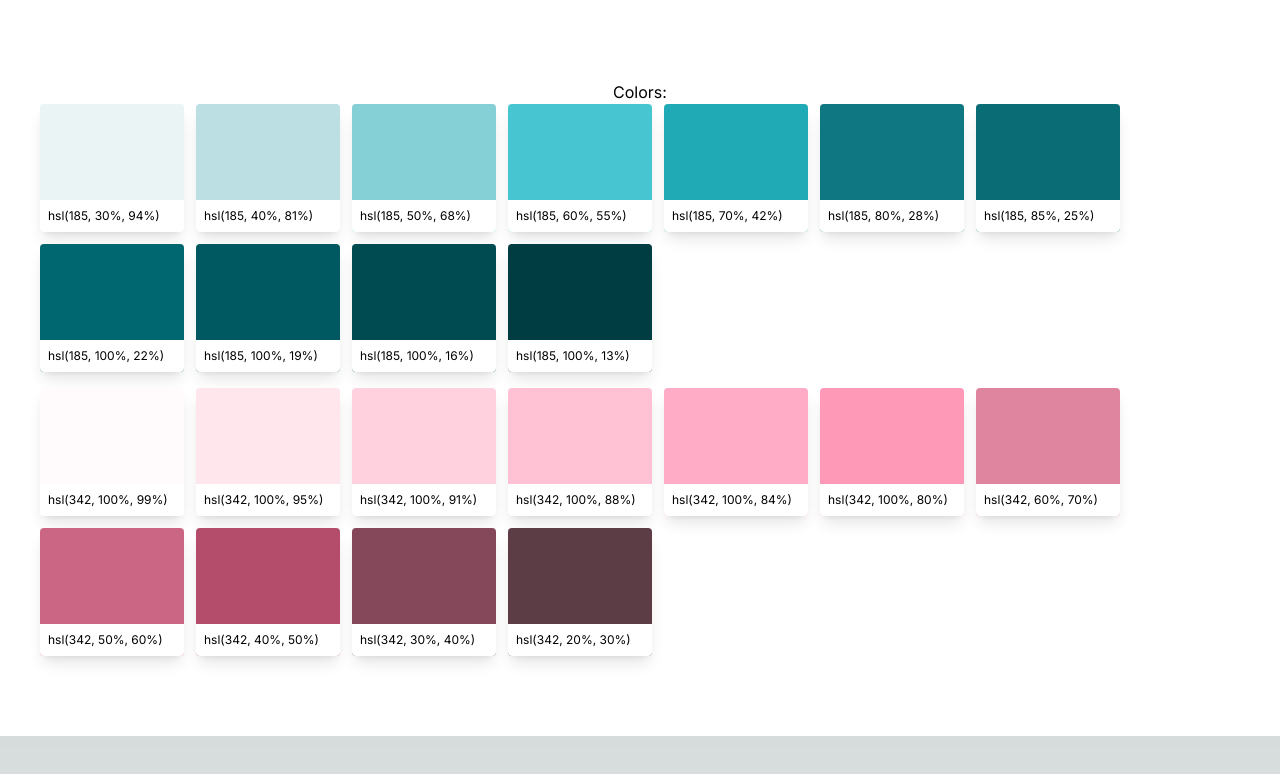
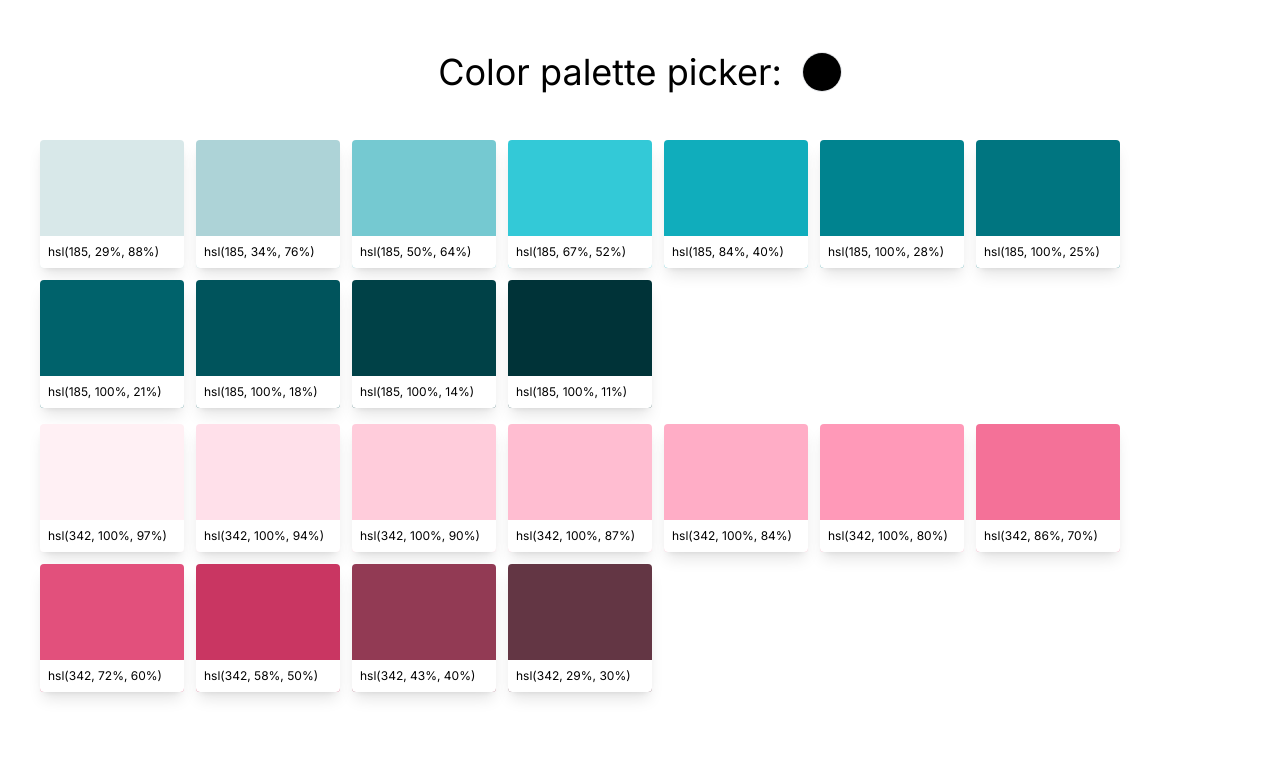
Before and after one commit to annelindeandersen/palette, a Next.js app: page / in a window 1280 px wide. Shown: the top 774 px of the page. Built offline with nearby package versions, Linux system fonts and the light colour scheme.

Commit message:
Refactor and adjust colros

```diff
--- /dev/null
+++ b/app/components/PalettePicker.js
@@ -0,0 +1,36 @@
+"use client";
+
+import { useState } from "react";
+import { getPalette } from "../helpers/getPalette";
+import { getHSL } from "../helpers/getHSL";
+
+export const PalettePicker = () => {
+    const [color, setColor] = useState(undefined);
+    const HSLColor = getHSL(color);
+
+    const paletteCostum = color ? getPalette(HSLColor) : ''
+    const paletteBlue = getPalette([185, 100, 28]);
+    const palettePink = getPalette([342, 100, 80]);
+
+  return (
+    <>
+        <div className="flex gap-5 py-3 items-center">
+            <h1 className="text-black text-4xl">Color palette picker:</h1>
+            <span className="rounded-full overflow-hidden h-10 w-10 flex items-center justify-center border">
+                <input type="color" value={color} onChange={(e) => setColor(e.target.value)} className="h-20 shrink-0"/>
+            </span>
+        </div>
+        <section className="grid gap-4 items-center">
+            <div className="flex flex-wrap gap-3 text-xs text-black">
+                {color && paletteCostum.map(item => <div key={item} className="h-32 w-36 flex flex-col-reverse rounded shadow-lg overflow-hidden" style={{background: item}}><span className="bg-white p-2">{item}</span></div>)}
+            </div>
+            <div className="flex flex-wrap gap-3 text-xs text-black">
+                {paletteBlue.map(item => <div key={item} className="h-32 w-36 flex flex-col-reverse rounded shadow-lg overflow-hidden" style={{background: item}}><span className="bg-white p-2">{item}</span></div>)}
+            </div>
+            <div className="flex flex-wrap gap-3 text-xs text-black">
+                {palettePink.map(item => <div key={item} className="h-32 w-36 flex flex-col-reverse rounded shadow-lg overflow-hidden" style={{background: item}}><span className="bg-white p-2">{item}</span></div>)}
+            </div>
+        </section>
+      </>
+  )
+}
--- /dev/null
+++ b/app/helpers/getDarkColors.js
@@ -0,0 +1,27 @@
+// Hue is a degree on the color wheel from 0 to 360.
+// 0 is red, 120 is green, and 240 is blue.
+// Saturation is a percentage value.
+// 0% means a shade of gray, and 100% is the full color.
+
+export const getDarkColors = (h, s, l, index) => {
+  l -= (l / 8 * index);
+  l = Math.min(100, Math.max(0, l)); // Ensure lightness value stays within 0-100 range
+
+  // if s === 0 it is grey and we should not touch saturation.
+  if(s !== 0) {
+
+    // if saturation is between 70-100% decrease saturation
+    if(s >= 70 && s <= 100) {
+
+      // if red/pink hues, desaturate 10-15%
+      if(h >= 300 || h <= 10) {
+        s -= index * (s / 7)
+      } else if (l >= 40) {
+        s -= index * 2
+      }
+    }
+    s = Math.min(100, Math.max(1, s)); // Ensure lightness value stays within 1-100 range
+  }
+
+  return `hsl(${Math.ceil(h)}, ${Math.ceil(s)}%, ${Math.ceil(l)}%)`;
+  };
--- /dev/null
+++ b/app/helpers/getHSL.js
@@ -0,0 +1,36 @@
+export const getHSL = (hex) => {
+    const result = /^#?([a-f\d]{2})([a-f\d]{2})([a-f\d]{2})$/i.exec(hex);
+
+    if(!result) {
+        return;
+    }
+
+    let r = parseInt(result[1], 16);
+    let g = parseInt(result[2], 16);
+    let b = parseInt(result[3], 16);
+
+    r /= 255, g /= 255, b /= 255;
+    const max = Math.max(r, g, b), min = Math.min(r, g, b);
+    let h, s, l = (max + min) / 2;
+
+    if(max == min){
+        h = s = 0; // achromatic
+    } else {
+        const d = max - min;
+        s = l > 0.5 ? d / (2 - max - min) : d / (max + min);
+        switch(max) {
+            case r: h = (g - b) / d + (g < b ? 6 : 0); break;
+            case g: h = (b - r) / d + 2; break;
+            case b: h = (r - g) / d + 4; break;
+        }
+        h /= 6;
+    }
+
+    s = s*100;
+    s = Math.round(s);
+    l = l*100;
+    l = Math.round(l);
+    h = Math.round(360*h);
+
+    return [h, s, l];
+};
--- /dev/null
+++ b/app/helpers/getLightColors.js
@@ -0,0 +1,34 @@
+// Hue is a degree on the color wheel from 0 to 360.
+// 0 is red, 120 is green, and 240 is blue.
+// Saturation is a percentage value.
+// 0% means a shade of gray, and 100% is the full color.
+
+export const getLightColors = (h, s, l, index) => {
+    // index 0 is the base colour and should not change
+    if (index !== 0) {
+      const diff = 100 - l;
+      l += (diff / 6) * index;
+      l = Math.min(100, Math.max(0, l)); // Ensure lightness value stays within 0-100 range
+
+      // if s === 0 it is grey and we should not touch saturation.
+      if(s !== 0) {
+
+        // if saturation is between 70-100% decrease saturation
+        if(s <= 100 && s >= 70) {
+
+          // if not red & pink
+          if(h < 300 && h > 30) {
+
+            // if lightness is above 80%
+            if (l >= 80) {
+              s -= index * (s / 7)
+            } else {
+              s -= index * (s / 6)
+            }
+          }
+          s = Math.min(100, Math.max(0, s)); // Ensure lightness value stays within 0-100 range
+        }
+      }
+    }
+    return `hsl(${Math.ceil(h)}, ${Math.ceil(s)}%, ${Math.ceil(l)}%)`;
+  };
--- /dev/null
+++ b/app/helpers/getPalette.js
@@ -0,0 +1,9 @@
+import { getDarkColors } from "./getDarkColors";
+import { getLightColors } from "./getLightColors";
+
+export const getPalette = (baseColor) => {
+    const lightGradientArray = Array.from(Array(6), (_, i) => getLightColors(baseColor[0], baseColor[1], baseColor[2], i)).reverse();
+    const darkGradientArray = Array.from(Array(5), (_, i) => getDarkColors(baseColor[0], baseColor[1], baseColor[2], i + 1));
+
+    return [...lightGradientArray, ...darkGradientArray]
+  }
--- a/app/page.js
+++ b/app/page.js
@@ -1,122 +1,10 @@
-const baseColorPink = [342, 100, 80]; // HSL values
-const baseColorBlue = [185, 100, 28]; // HSL values
-
-// Hue is a degree on the color wheel from 0 to 360.
-// 0 is red, 120 is green, and 240 is blue.
-// Saturation is a percentage value.
-// 0% means a shade of gray, and 100% is the full color.
-
-const adjustLighterColorHSL = (h, s, l, index) => {
-
-  // First figure out lightness to calc how much lightness to add or deduct:
-  // if(l >= 87 && l <= 95) {
-  //   h -= 1;
-  //   l += index;
-  // } else if (l < 87 && l >= 70) {
-  //   l += (index * 3);
-  // } else if (l < 70 && l > 50) {
-  //   l += (index * 5);
-  // } else if (l <= 50 && l >= 20) {
-  //   l += (index * 9);
-  //   l += (index * 12);
-  // }
-
-  // if (l <= 95 && l >= 81) {
-  // l += (index * (l / 15));
-  // } else if (l <= 80 && l >= 66) {
-  // l += (index * (l / 14));
-  // } else if (l <= 65 && l >= 46) {
-  // l += (index * (l / 8));
-  // } else if (l <= 45 && l >= 36) {
-  // l += (index * (l / 3));
-  // } else if (l <= 35 && l >= 16) {
-  // l += (index * (l / 2));
-  // } else if (l <= 15) {
-  // l += (index * l);
-  // }
-  // } else {
-
-  //   l += (index * (l / 3));
-  // }
-
-  const diff = 100 - l;
-  l += (diff / 5.5) * index;
-  l = Math.min(100, Math.max(0, l)); // Ensure lightness value stays within 0-100 range
-
-  // if s === 0 it is grey and we should not touch saturation.
-  if(s !== 0) {
-    // if not red & pink
-    if(h < 300 && h > 10) {
-      s -= (index + 2) * 10;
-    }
-    s = Math.min(100, Math.max(1, s)); // Ensure lightness value stays within 1-100 range
-  }
-
-  return `hsl(${Math.ceil(h)}, ${Math.ceil(s)}%, ${Math.ceil(l)}%)`;
-};
-
-const adjustDarkerColorHSL = (h, s, l, index) => {
-
-  // First figure out lightness to calc how much lightness to add or deduct:
-  // if(l >= 10 && l <= 5) {
-  //   // if lightness is 5-10, take the hue up one and set lightness to - index.
-  //   h += 1;
-  //   l -= index;
-  // } else if(l === 0) {
-  //     // if lightness is 0, take the hue down one and set lightness to 50.
-  //     h += 1;
-  //     l = 10 / index;
-  //   } else {
-  //   l -= (index * 10);
-  // }
-
-  const diff = 100 - l;
-
-  if(diff < 25) {
-    l -= (diff / 2) * index;
-  } else {
-    l -= (index * 3);
-  }
-  l = Math.min(100, Math.max(0, l)); // Ensure lightness value stays within 0-100 range
-
-  // if s === 0 it is grey and we should not touch saturation.
-  // if initial lightness is above or equals 25, decrease saturation on darker warm colors
-  if(s !== 0 && l >= 25) {
-    // if red/pink toned
-    if(h >= 300 || h <= 10) {
-      s -= ((index + 3) * 10);
-    } else {
-      s -= ((index + 2) * 5);
-    }
-    s = Math.min(100, Math.max(1, s)); // Ensure lightness value stays within 1-100 range
-  }
-
-  return `hsl(${Math.ceil(h)}, ${Math.ceil(s)}%, ${Math.ceil(l)}%)`;
-};
-
-
-const getPalette = (baseColor) => {
-  const lightGradientArray = Array.from(Array(6), (_, i) => adjustLighterColorHSL(baseColor[0], baseColor[1], baseColor[2], i)).reverse();
-  const darkGradientArray = Array.from(Array(5), (_, i) => adjustDarkerColorHSL(baseColor[0], baseColor[1], baseColor[2], i + 1));
-
-  return [...lightGradientArray, ...darkGradientArray]
-}
+import {PalettePicker} from './components/PalettePicker'
 
 export default function Home() {
-  const paletteBlue = getPalette(baseColorBlue);
-  const palettePink = getPalette(baseColorPink);
 
   return (
-    <main className="flex flex-col items-center justify-between px-10 py-20 bg-white">
-      <h1 className="text-black">Colors:</h1>
-      <section className="grid gap-4 items-center">
-        <div className="flex flex-wrap gap-3 text-xs text-black">
-          {paletteBlue.map(item => <div className="h-32 w-36 flex flex-col-reverse rounded shadow-lg overflow-hidden" style={{background: item}}><span className="bg-white p-2">{item}</span></div>)}
-        </div>
-        <div className="flex flex-wrap gap-3 text-xs text-black">
-          {palettePink.map(item => <div className="h-32 w-36 flex flex-col-reverse rounded shadow-lg overflow-hidden" style={{background: item}}><span className="bg-white p-2">{item}</span></div>)}
-        </div>
-      </section>
+    <main className="flex flex-col gap-5 items-center p-10 bg-white h-screen">
+      <PalettePicker/>
     </main>
   );
 }
```
